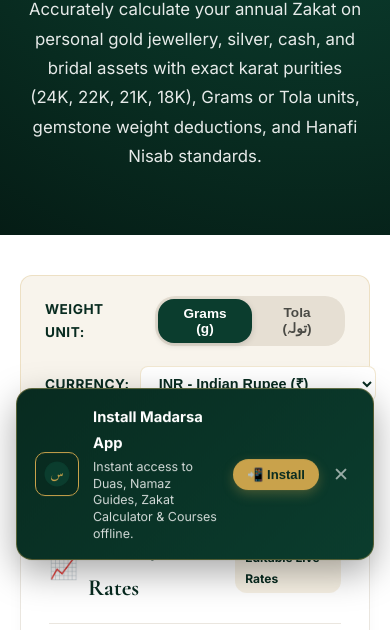
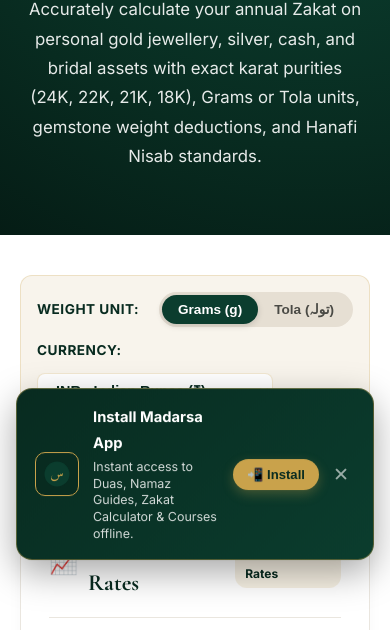
Before and after one commit to Asadxio/madrasa-website, a website: page zakat-calculator.html in a window 390 px wide. Shown: the part 470-1100 px from the top of the page. Drawn offline with nearby package versions, Linux system fonts and the light colour scheme.

Commit message:
fix(css): perfect mobile responsive widths and zero overflow across all guides

```diff
--- a/zakat-calculator.html
+++ b/zakat-calculator.html
@@ -160,6 +160,9 @@
   --font-arabic: 'Amiri', serif;
 }
 *{margin:0;padding:0;box-sizing:border-box;}
+html, body{
+  overflow-x:hidden;
+}
 body{
   font-family:var(--font-body);
   color:var(--charcoal);
@@ -655,6 +658,9 @@
   .field-grid{grid-template-columns:1fr;}
   .faq-grid{grid-template-columns:1fr;}
   .nav-links{display:none;}
+  .config-bar{flex-direction:column;align-items:flex-start;gap:12px;padding:16px;}
+  .config-group{width:100%;justify-content:space-between;flex-wrap:wrap;}
+  .select-styled{max-width:100%;}
 }
 </style>
 </head>
```
Also changed, not shown: womens-hijab-guide.html (+4 -2 lines).
